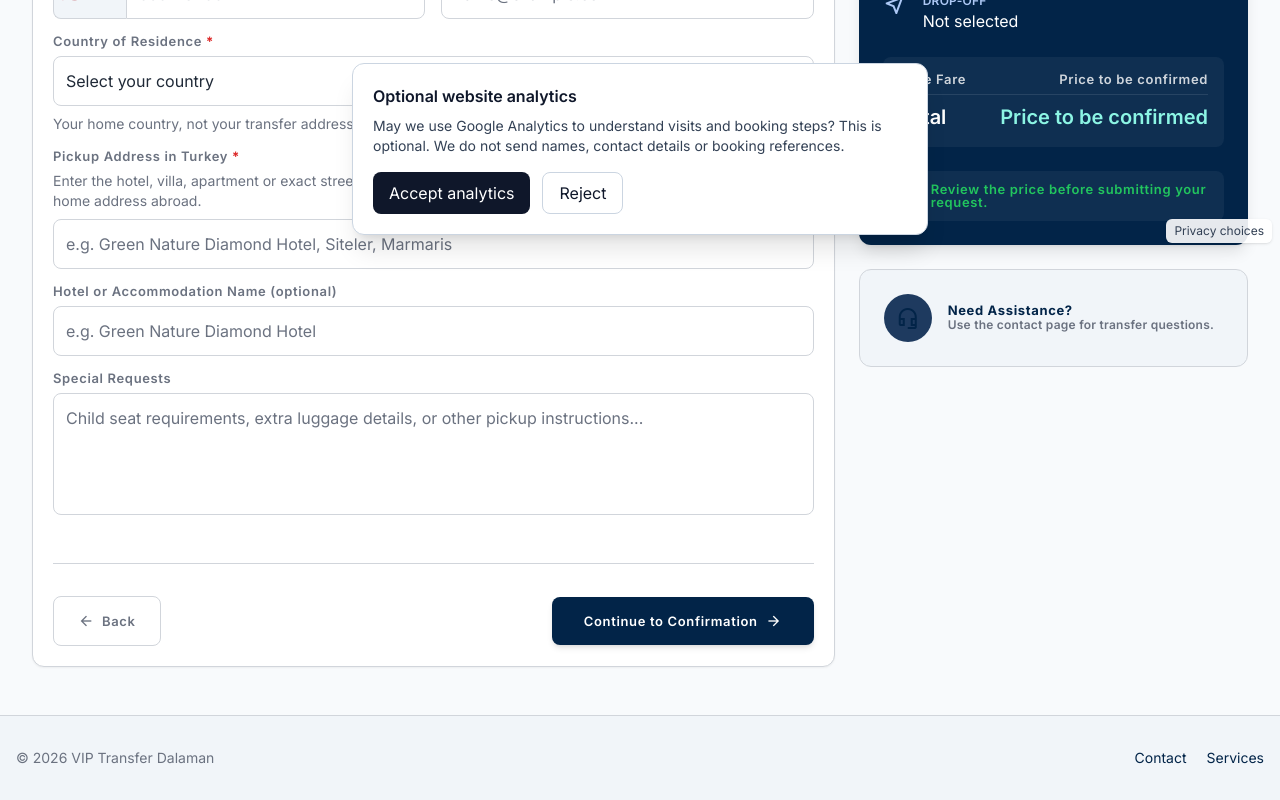
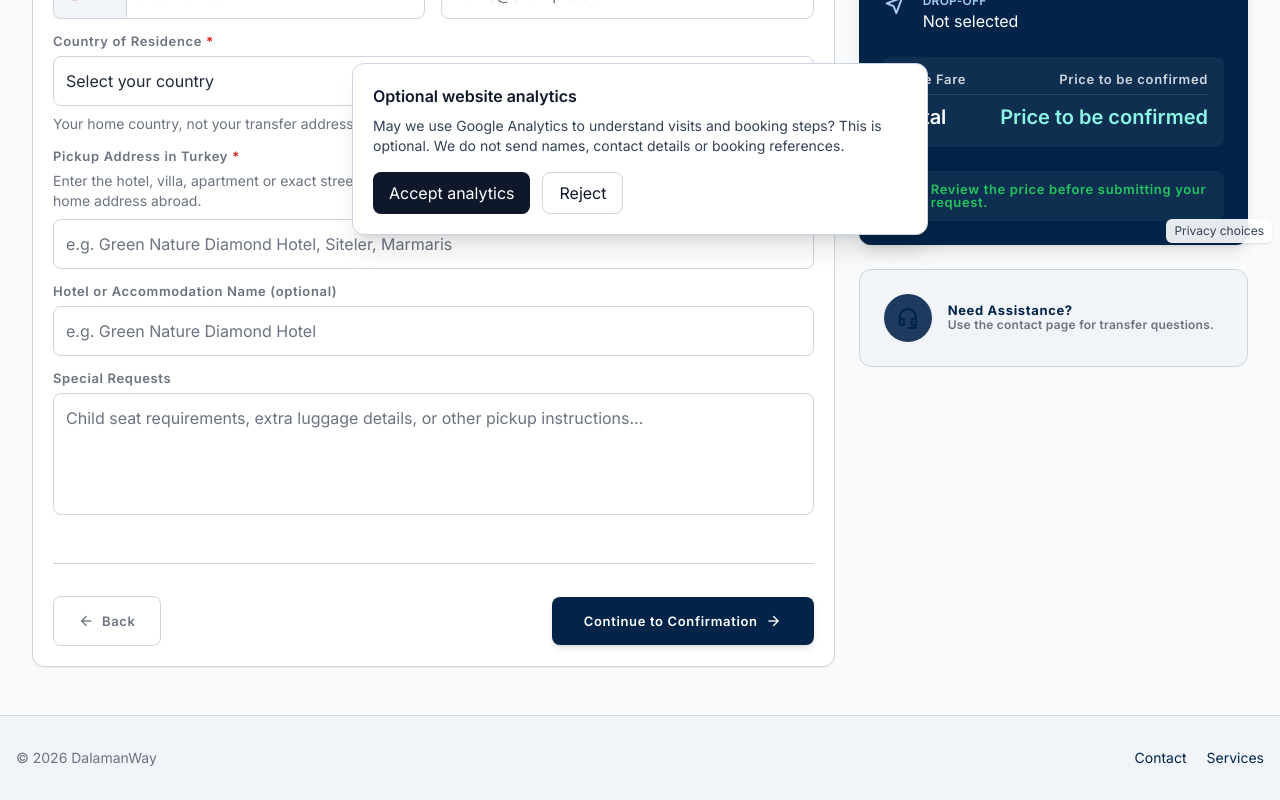
Before and after one commit to Alisnmez/vip-transfer-dalaman, a React (Vite) app in the folder frontend/: page /booking/passenger in a window 1280 px wide. Shown: the part 549-1349 px from the top of the page. Built offline with nearby package versions, Linux system fonts and the light colour scheme; no server answers.

Commit message:
brand(ui): align route and booking pages with DalamanWay

```diff
--- a/frontend/src/pages/public/BookingPassengerPage.tsx
+++ b/frontend/src/pages/public/BookingPassengerPage.tsx
@@ -581,7 +581,7 @@ function PassengerFooter() {
     <footer className="w-full border-t border-outline-variant bg-slate-100 px-4 py-8">
       <div className="mx-auto flex max-w-7xl flex-wrap items-center justify-between gap-4">
         <p className="text-sm text-on-surface-variant">
-          © {new Date().getFullYear()} VIP Transfer Dalaman
+          © {new Date().getFullYear()} DalamanWay
         </p>
         <div className="flex gap-5 text-sm">
           <Link className="text-admin-primary hover:underline" to="/contact">Contact</Link>
```
